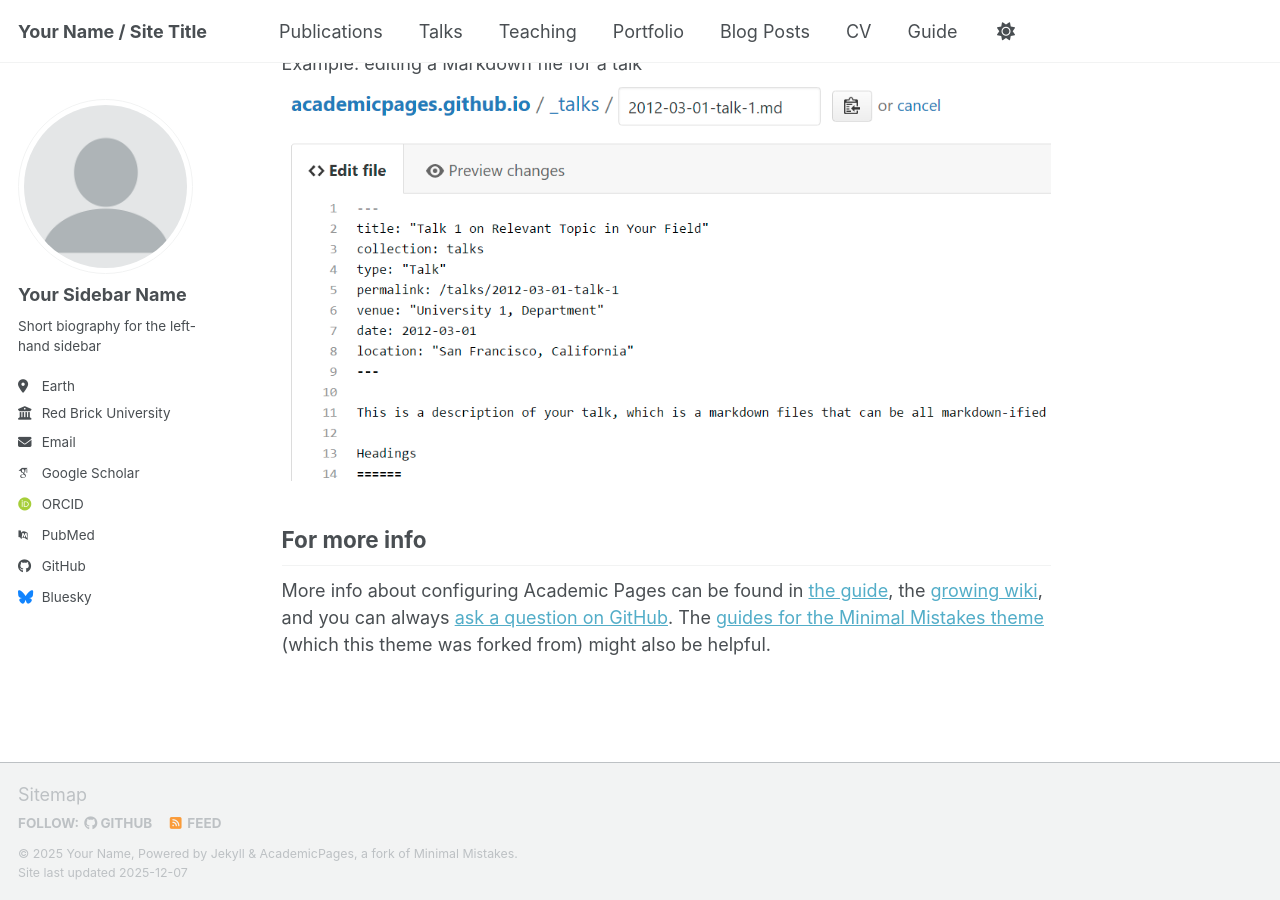
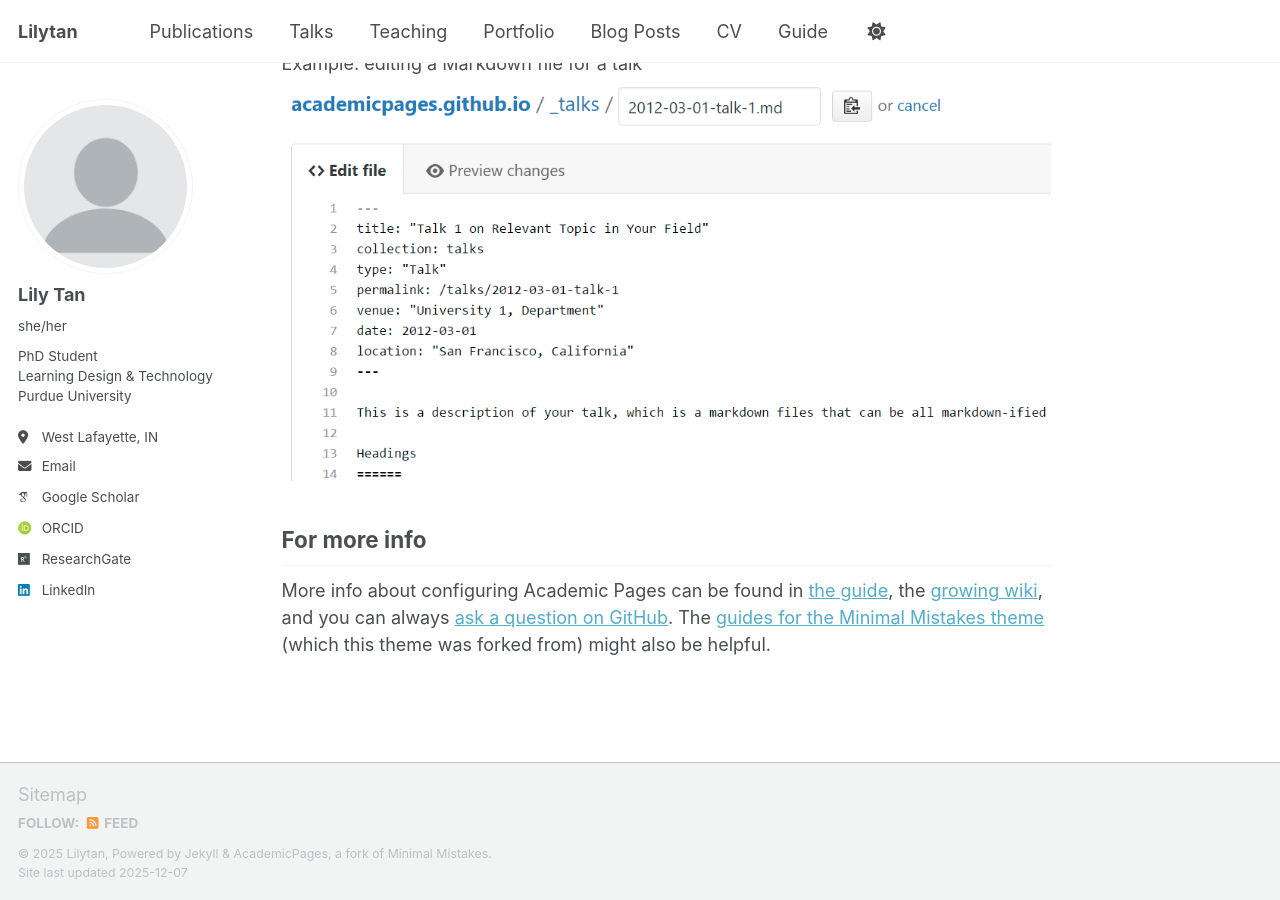
Before and after one commit to YalingTan678/YalingTan678.github.io, a Jekyll site: the page built from _pages/about.md, in a window 1280 px wide and 900 px high, scrolled down 2718 px. Built offline with Jekyll 4.4.1, drawn with Linux system fonts in a browser that asks for light colours; some web fonts are replaced; a script bundle is joined from its source files by our own code; library files that are not in the unit come from our copies.

Commit message:
Update _config.yml

```diff
--- a/_config.yml
+++ b/_config.yml
@@ -9,11 +9,11 @@
 # Basic Site Settings
 locale                   : "en-US"
 site_theme               : "default" # Currently available options are "default", "air"
-title                    : "Your Name / Site Title"
+title                    : "Lilytan"
 title_separator          : "-"
-name                     : &name "Your Name"
-description              : &description "Your Name's academic portfolio"   # Update this with a general description of your site, this is the default if not overridden by a page
-url                      : https://academicpages.github.io # The base hostname & protocol for your site e.g. "https://[your GitHub username].github.io",
+name                     : "Lilytan"
+description              : &description "PhD Student at Purdue University"   # Update this with a general description of your site, this is the default if not overridden by a page
+url                      : https://lilytan.github.io # The base hostname & protocol for your site e.g. "https://[your GitHub username].github.io",
                                                            # or if you already have some other page hosted on Github then use "https://[your GitHub username].github.io/[Your Repo Name]"
 baseurl                  : "" # the subpath of your site, e.g. "/blog"
 repository               : "academicpages/academicpages.github.io"
@@ -24,63 +24,20 @@ repository               : "academicpages/academicpages.github.io"
 author:
   # Biographic information
   avatar           : "profile.png"
-  name             : "Your Sidebar Name"
-  pronouns         : # example: "she/her"
-  bio              : "Short biography for the left-hand sidebar"
-  location         : "Earth"
-  employer         : "Red Brick University"
-  uri              : # URL
-  email            : "none@example.org"
+  name             : "Lily Tan"
+  pronouns         : "she/her"
+  bio              : "PhD Student<br>Learning Design & Technology<br>Purdue University"
+  location         : "West Lafayette, IN"
+  email            : "tyaling@purdue.edu"
 
   # Academic websites
-  academia         : # URL
-  arxiv            : # URL - Update with the correct link to your profile
-  googlescholar    : "https://scholar.google.com/citations?user=PS_CX0AAAAAJ"
-  inspire-hep      : # URL
-  impactstory      : # URL
-  orcid            : "https://orcid.org/yourorcidurl"
-  semantic         : # URL
-  ssrn             : # URL
-  pubmed           : "https://www.ncbi.nlm.nih.gov/pubmed/?term=john+snow"
-  researchgate     : # URL
-  scopus           : # URL
-  zotero           : # URL
-
-
-  # Repositories and software development
-  bitbucket        : # Username - Update with your username on the site
-  codepen          : # Username
-  dribbble         : # Username
-  github           : "academicpages"
-  kaggle           : # Username
-  stackoverflow    : # User number or user number and name (i.e., use "1" or "1/jeff-atwood")
+  googlescholar    : "https://scholar.google.com/citations?user=_BC9GucAAAAJ&hl=en"
+  orcid            : "https://orcid.org/my-orcid?orcid=0009-0003-3935-4113"
+  researchgate     : "https://www.researchgate.net/profile/Lily-Tan-9?ev=hdr_xprf"
 
   # Social media
-  artstation       : # Username
-  bluesky          : "bsky.app" # Replace this with you Bluesky username
   facebook         : # Username
-  flickr           : # Username
-  foursquare       : # Username
-  goodreads        : # Username
-  google_plus      : # Username
-  keybase          : # Username
-  instagram        : # Username
-  lastfm           : # Username
-  linkedin         : # Username
-  mastodon         : # URL
-  medium           : # URL
-  pinterest        : # Username
-  soundcloud       : # Username
-  steam            : # Username
-  telegram         : # URL
-  tumblr           : # Username
-  twitter          : # Username for X / Twitter
-  vine             : # Username
-  weibo            : # Username
-  wikipedia        : # Username
-  xing             : # Username
-  youtube          : # Username
-  zhihu            : # Username
+  linkedin         : "https://www.linkedin.com/in/lily-tan-50bb152b5/"
 
 # Publication Category - The following the list of publication categories and their headings
 publication_category:
```
